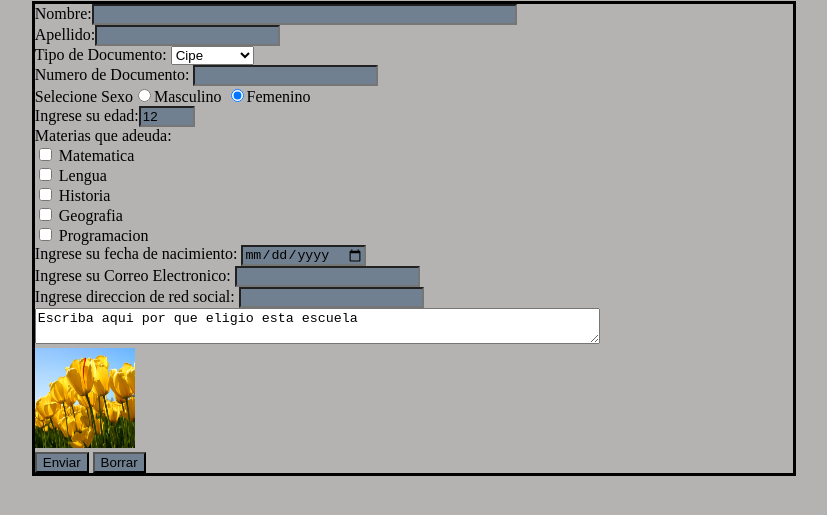
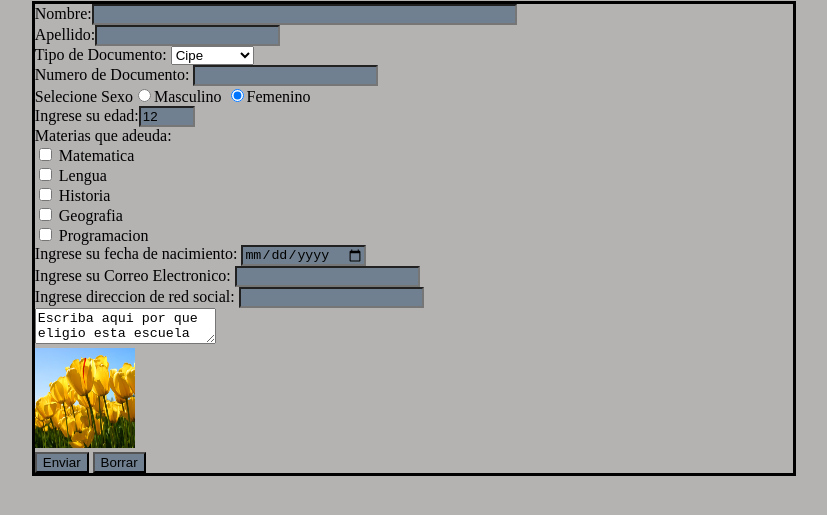
Before and after one commit to NaiaraNarvaez/registro2, a plain HTML site: page index.html in a window 1280 px wide. Shown: the part 79-594 px from the top of the page, without its empty margins (226-1053 px from the left). Drawn offline with Linux system fonts and the light colour scheme.

Commit message:
Update index.html

```diff
--- a/index.html
+++ b/index.html
@@ -43,7 +43,7 @@
             <input type="email"> <br>
             Ingrese direccion de red social:
             <input type="url"> <br>
-               <textarea name="obs_socio" cols="68" rols="3">Escriba aqui por que eligio esta escuela </textarea> <br>
+               <textarea name="obs_socio" cols="20" rols="3">Escriba aqui por que eligio esta escuela </textarea> <br>
                <input type="image" src="imagenes/Tulips.jpg" width="100" height="100" onclick="alert('Bienvenido Alumno Nuevo!')"><br>
                <input type="submit" value="Enviar" onclick="alert('Formulario Enviado')">
                <input type="reset" value="Borrar" onclick="alert('Sus datos se han borrado')">
```
